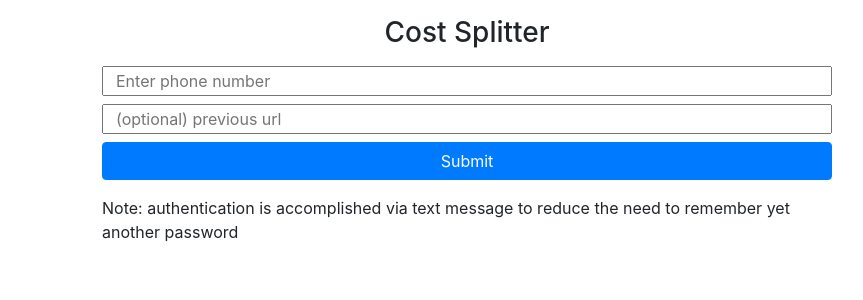
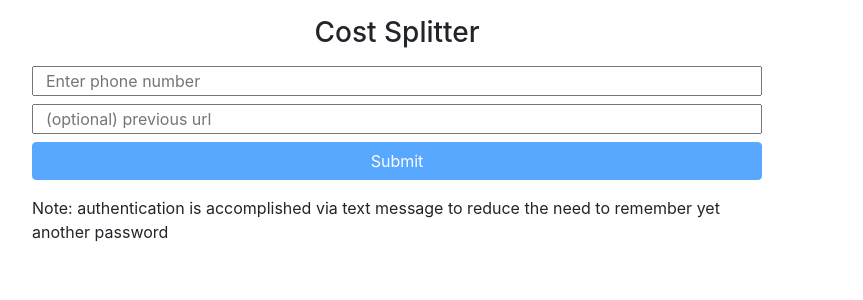
Before and after one commit to kjb244/CostSplitter, a Vue app: page /#/ in a window 1280 px wide. Shown: the top 300 px of the page, without its empty margins (173-1036 px from the left). Built offline with nearby package versions, Linux system fonts and the light colour scheme; no server answers.

Commit message:
disabling checkboxes; fade in/out opacity

```diff
--- a/src/App.vue
+++ b/src/App.vue
@@ -19,30 +19,33 @@ export default {
     overflow-x: hidden;
   }
   #app{
-    display: flex;
+    position: relative;
   }
 
   #app >div{
-    flex: 100%;
+    position: absolute;
+    top: 0;
+    left: 0;
   }
 
   .animate-enter-active{
     order: 2;
     animation: left-animation-in 1s linear;
+
   }
 
   .animate-leave-active{
     order: 1;
-    animation: left-animation-out 1s linear;
+    animation: left-animation-out .5s linear;
   }
 
   @keyframes left-animation-out {
-    0%   { margin-left: 0; }
-    100% { margin-left: -100% }
+    0%   { opacity: 1; }
+    100% { opacity: 0; }
   }
 
   @keyframes left-animation-in {
-    0%   { margin-right: -100%; }
-    100% { margin-right: 0; }
+    0%   { opacity: 0; }
+    100% { opacity: 1; }
   }
 </style>
--- a/src/components/LoginSignup.vue
+++ b/src/components/LoginSignup.vue
@@ -7,7 +7,7 @@
         <div v-show="showPhoneInput" class="phone-input">
           <phoneinput v-model="phone" :props="{placeholder: 'Enter phone number'}"></phoneinput>
           <input type="text" class="mt-2" placeholder="(optional) previous url" v-model="previousUrl"/>
-          <button type="button" :disabled="loading.show"  class="btn btn-primary mt-2 btn-block"  v-on:click="fbLoginPhone()">Submit</button>
+          <button type="button" :disabled="loading.show || phone.length !== 12"  class="btn btn-primary mt-2 btn-block"  v-on:click="fbLoginPhone()">Submit</button>
           <div class="loading-modal mt-3">
             <modaloverlay :modalprops="loading"></modaloverlay>
           </div>
--- a/src/components/UserInit.vue
+++ b/src/components/UserInit.vue
@@ -29,7 +29,7 @@
                   </div>
                   <div class="col-sm-12 mt-2">
                     <div class="checkbox-wrapper" v-for="(payee, index3) in cost.payees">
-                      <input type="checkbox" :id="'checkbox' + payee + index + index2" :value="payee" v-on:change="dbOnChangeCB(index, index2, payee)" v-model="payeeModel[index][index2]">
+                      <input type="checkbox" :id="'checkbox' + payee + index + index2" :value="payee" v-on:change="dbOnChangeCB(index, index2, payee)" v-model="payeeModel[index][index2]" :disabled="cost.disabled">
                       <label :for="'checkbox' + payee + index + index2">{{payee}}</label>
 
                     </div>
```
